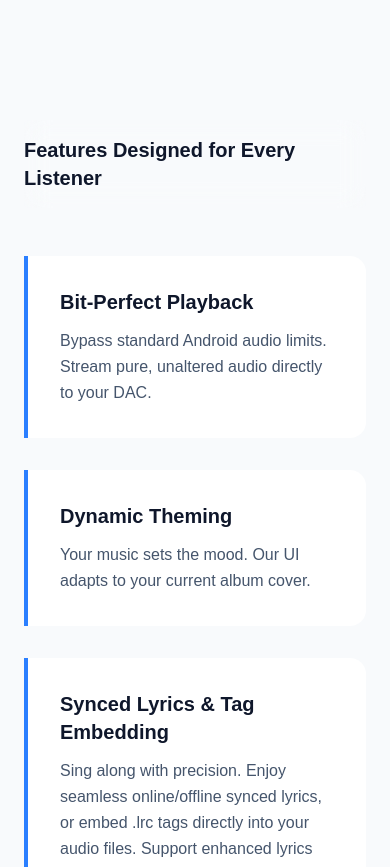
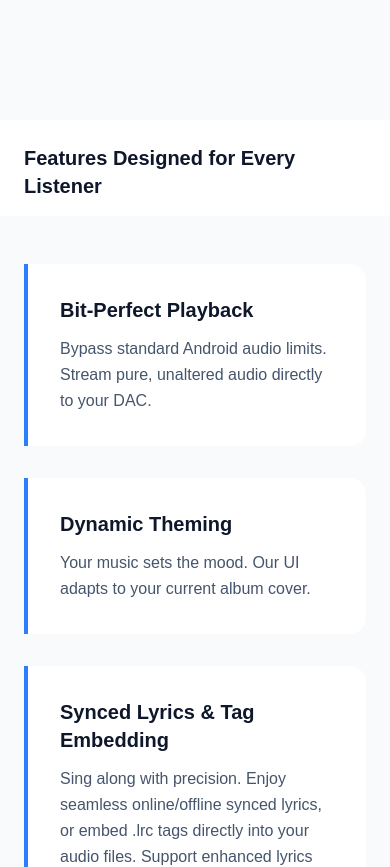
Before and after one commit to Lasteinsa/mf-web, a React (Vite) app: page / in a window 390 px wide. Shown: the part 820-1687 px from the top of the page. Built offline with nearby package versions, Linux system fonts and the light colour scheme; a web font is replaced by a local one.

Commit message:
fix padding

```diff
--- a/src/features/home/components/features/index.tsx
+++ b/src/features/home/components/features/index.tsx
@@ -47,10 +47,10 @@ const Features = () => {
 
   return (
     <section id="features" className="relative bg-slate-50 py-24">
-      <div className="relative container mx-auto px-6">
+      <div className="relative container mx-auto ">
         <div className="flex flex-col items-start gap-12 lg:flex-row lg:gap-16">
           {/* Sticky Title Section */}
-          <div className="backdrop-blur-md sticky top-16 z-10 w-full py-4 text-left lg:sticky lg:top-32 lg:w-1/3 lg:bg-transparent lg:py-0 lg:pt-8 lg:backdrop-blur-none">
+          <div className="bg-white sticky top-16 z-10 w-full pb-4 pt-6 px-6 left-0 right-0 text-left lg:sticky lg:top-32 lg:w-1/3 lg:bg-transparent lg:py-0 lg:pt-8 lg:backdrop-blur-none">
             <motion.h2
               initial={{ opacity: 0, y: 20 }}
               whileInView={{ opacity: 1, y: 0 }}
@@ -63,7 +63,7 @@ const Features = () => {
           </div>
 
           {/* Scrolling Features Grid */}
-          <div className="grid w-full grid-cols-1 gap-8 sm:grid-cols-2 lg:w-2/3">
+          <div className="grid w-full grid-cols-1 gap-8 sm:grid-cols-2 lg:w-2/3 px-6">
             {features.map((feature, i) => (
               <motion.div
                 key={i}
```
